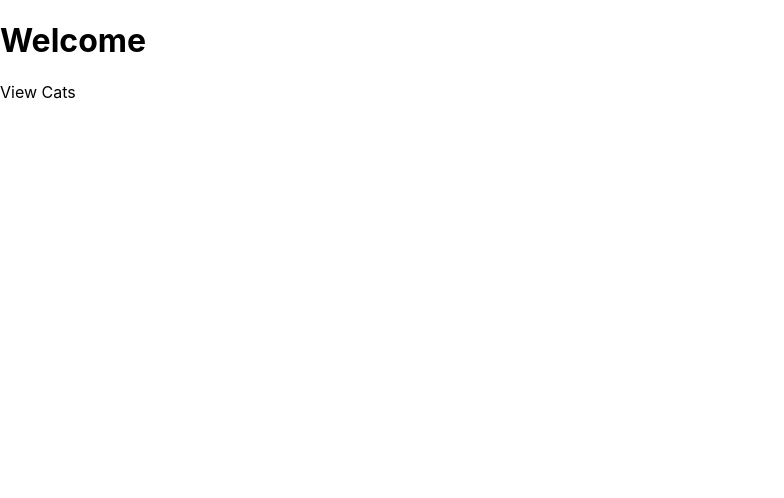
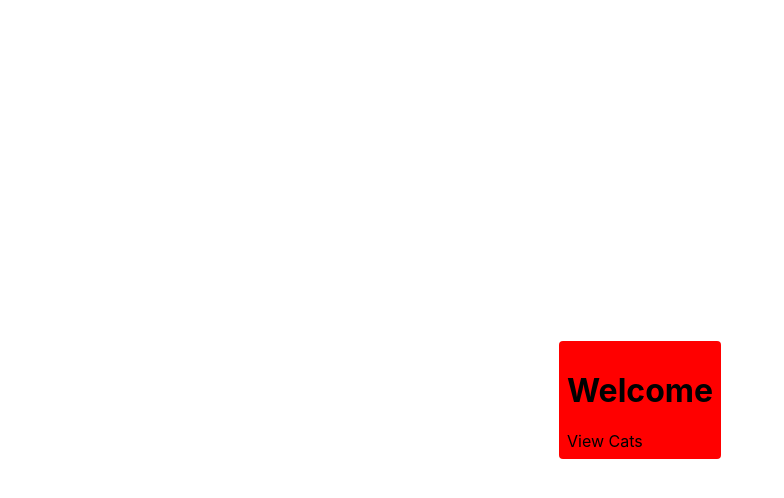
Before and after one commit to diegodofe/create-crash-app, a Next.js app: page / in a window 1280 px wide. Shown: the top 498 px of the page, without its empty margins (0-784 px from the left). Built offline with nearby package versions, Linux system fonts and the light colour scheme.

Commit message:
Layout content

```diff
--- a/pages/_app.tsx
+++ b/pages/_app.tsx
@@ -1,9 +1,39 @@
+/* eslint-disable react/jsx-props-no-spreading */
 import type { AppProps } from 'next/app'
+import { ReactElement } from 'react'
 import '../styles/globals.css'
 
+function Layout({ children }: { children: ReactElement }) {
+  return (
+    <div
+      style={{
+        minHeight: '100vh',
+        display: 'flex',
+        justifyContent: 'center',
+        alignItems: 'center',
+        padding: '8px',
+      }}
+    >
+      <div
+        style={{
+          padding: '8px',
+          borderRadius: '4px',
+          backgroundColor: 'red',
+          maxWidth: '720px',
+        }}
+      >
+        {children}
+      </div>
+    </div>
+  )
+}
+
 function MyApp({ Component, pageProps }: AppProps) {
-  // eslint-disable-next-line react/jsx-props-no-spreading
-  return <Component {...pageProps} />
+  return (
+    <Layout>
+      <Component {...pageProps} />
+    </Layout>
+  )
 }
 
 export default MyApp
--- a/pages/index.tsx
+++ b/pages/index.tsx
@@ -1,15 +1,8 @@
-import Head from 'next/head'
 import Link from 'next/link'
 
 export default function Home() {
   return (
     <div>
-      <Head>
-        <title>Create Next App</title>
-        <meta name='description' content='Generated by create next app' />
-        <link rel='icon' href='/favicon.ico' />
-      </Head>
-
       <h1>Welcome</h1>
 
       <Link href='/cats' passHref>
```
Also changed, not shown: pages/cats.tsx (+14 -2 lines).
